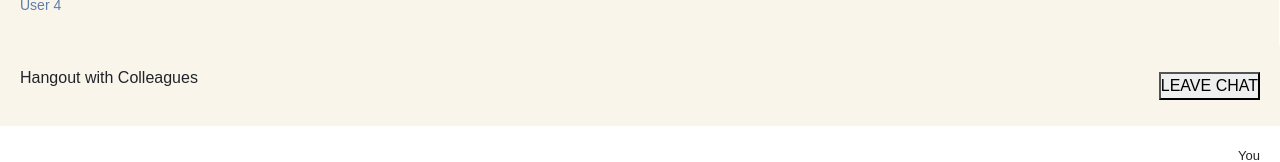
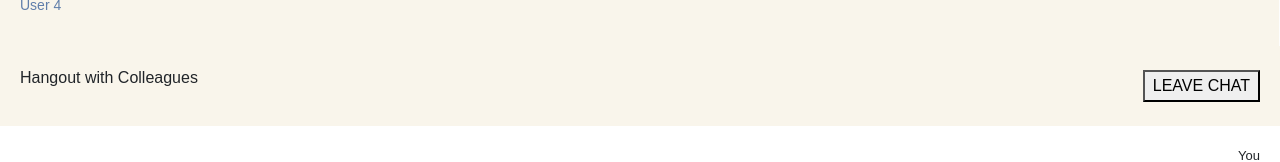
Before and after one commit to Pathymavuba/chatt_app_front, a React (Create React App) app: page /chat in a window 1280 px wide. Shown: the part 235-397 px from the top of the page. Built offline with nearby package versions, Linux system fonts and the light colour scheme; no server answers.

Commit message:
develop:correct btn_leave design

```diff
--- a/src/components/ChatBody/styled.css
+++ b/src/components/ChatBody/styled.css
@@ -46,3 +46,6 @@
   font-size: 13px;
   font-style: italic;
 }
+.leaveChat__btn{
+  padding: 2px 8px;
+}
```
